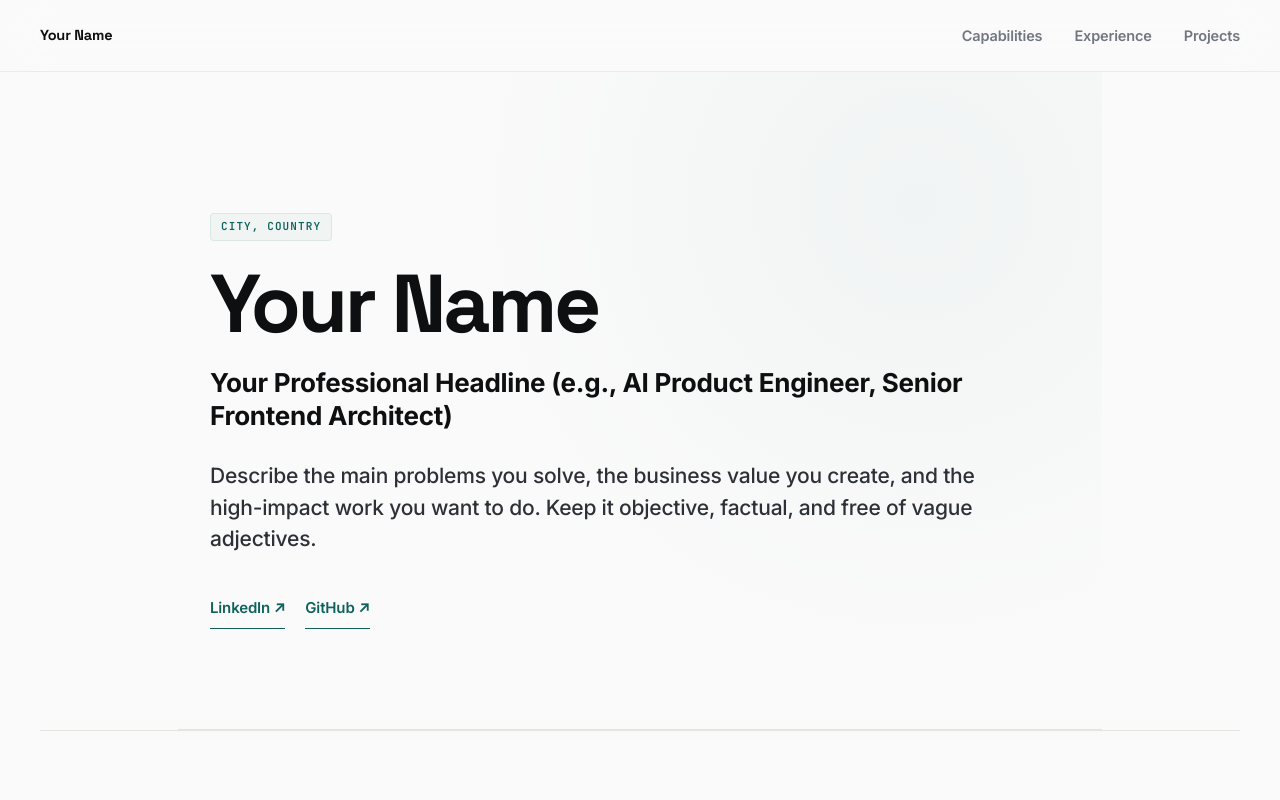
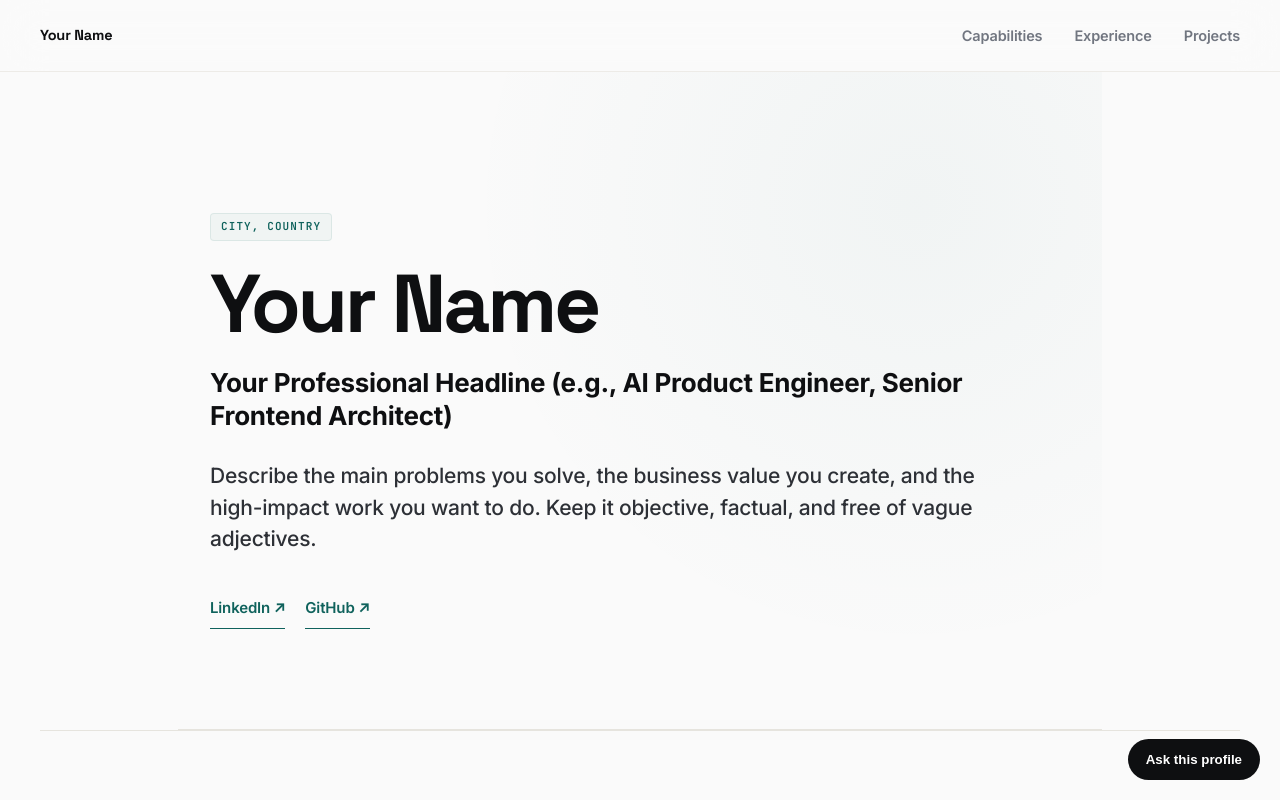
Before and after one commit to rollie1212/akos-main, a Next.js app in the folder template/: page / in a window 1280 px wide. Shown: the top 800 px of the page. Built offline with nearby package versions, Linux system fonts and the light colour scheme.

Commit message:
Connect AI assistant to portfolio template

```diff
--- a/template/app/layout.tsx
+++ b/template/app/layout.tsx
@@ -1,35 +1,24 @@
 import type { Metadata } from "next";
 import { Inter, Space_Grotesk, JetBrains_Mono } from "next/font/google";
+import CareerChat from "../components/CareerChat";
 import "./globals.css";
 
-const inter = Inter({
-  subsets: ["latin"],
-  variable: "--font-sans",
-});
-
-const spaceGrotesk = Space_Grotesk({
-  subsets: ["latin"],
-  variable: "--font-display",
-});
-
-const jetbrainsMono = JetBrains_Mono({
-  subsets: ["latin"],
-  variable: "--font-mono",
-});
+const inter = Inter({ subsets: ["latin"], variable: "--font-sans" });
+const spaceGrotesk = Space_Grotesk({ subsets: ["latin"], variable: "--font-display" });
+const jetbrainsMono = JetBrains_Mono({ subsets: ["latin"], variable: "--font-mono" });
 
 export const metadata: Metadata = {
-  title: "My Portfolio",
-  description: "My professional career database and portfolio, powered by AKOS Core.",
+  title: "My AKOS Portfolio",
+  description: "My professional career database and AI portfolio, powered by AKOS.",
 };
 
 export default function RootLayout({ children }: Readonly<{ children: React.ReactNode }>) {
   return (
-    <html
-      lang="en"
-      className={`${inter.variable} ${spaceGrotesk.variable} ${jetbrainsMono.variable}`}
-      style={{ scrollBehavior: "smooth" }}
-    >
-      <body>{children}</body>
+    <html lang="en" className={`${inter.variable} ${spaceGrotesk.variable} ${jetbrainsMono.variable}`} style={{ scrollBehavior: "smooth" }}>
+      <body>
+        {children}
+        <CareerChat />
+      </body>
     </html>
   );
 }
```
